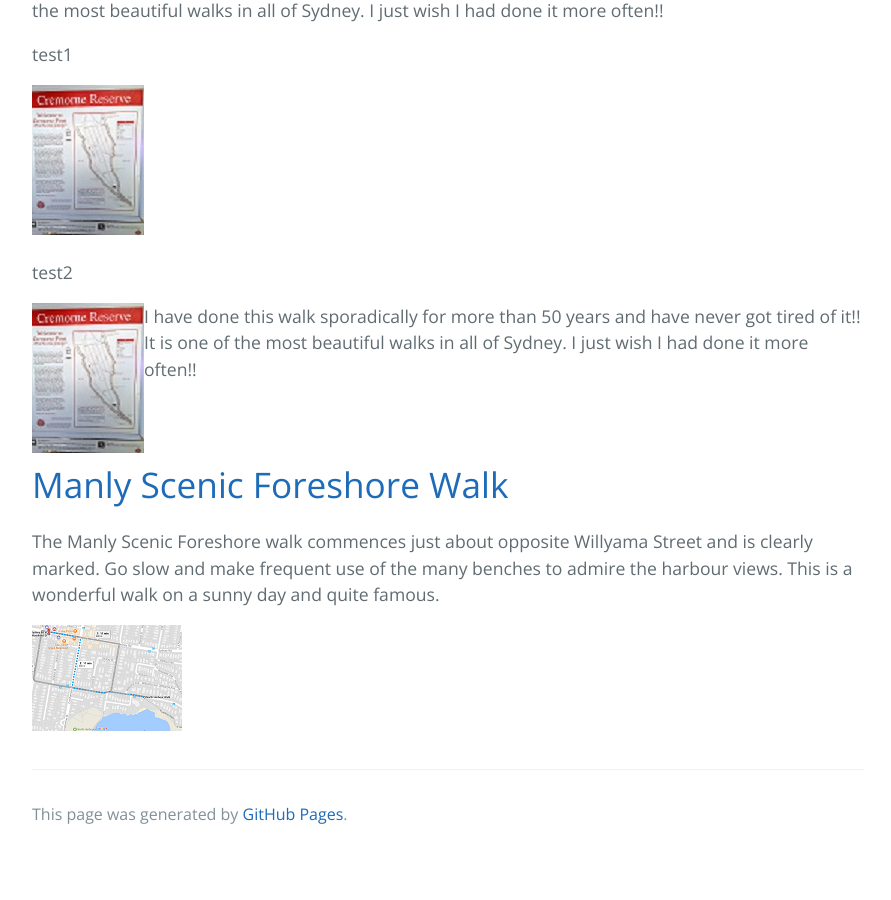
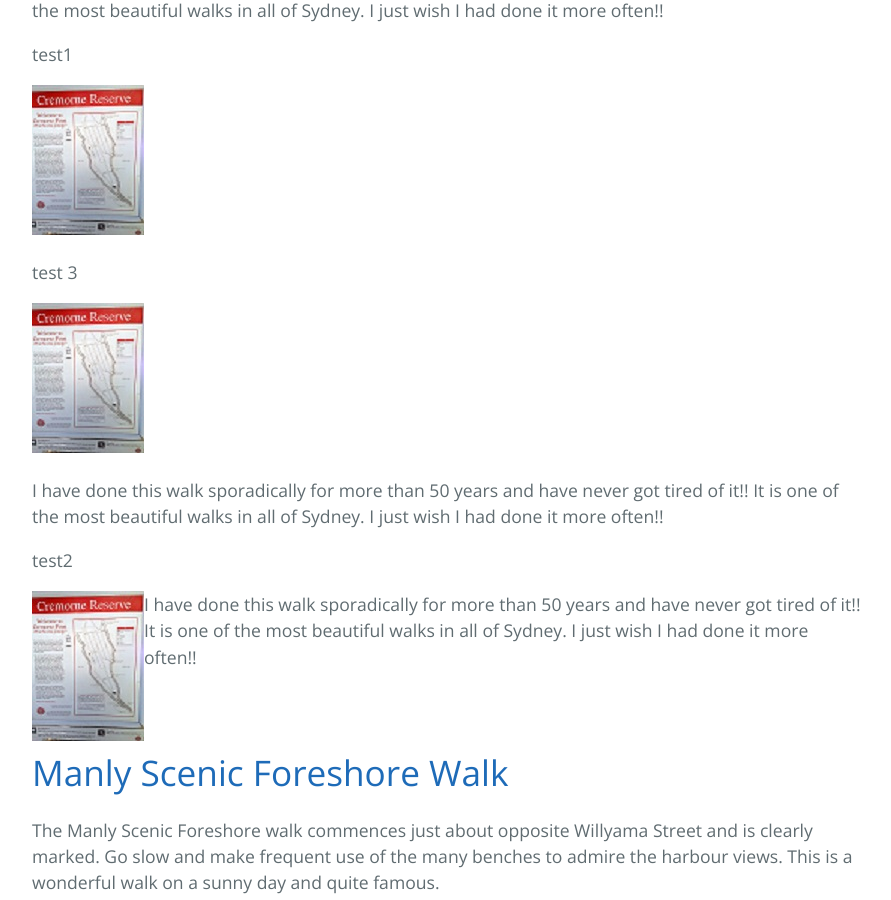
Before and after one commit to janet1405/janet1405.github.io, a Jekyll site: the page built from index.md, in a window 1280 px wide and 900 px high, scrolled down 402 px. Shown: the whole window, without its empty margins (192-1083 px from the left). Built offline with Jekyll 4.4.1, drawn with Linux system fonts in a browser that asks for light colours; the repository's description, which GitHub fills in, is left out; before the commit the page ends 1260 px from its top, so only the background shows below that.

Commit message:
Update index.md

```diff
--- a/index.md
+++ b/index.md
@@ -21,7 +21,12 @@
 [smallpic]: \assets\img\cremorne_point\WalkAroundCremornePoint_112_150.jpg "Cremorne Point Map"
 [largepic]: \assets\img\cremorne_point\WalkAroundCremornePoint.jpg
 
+test 3
 
+ <img src="\assets\img\cremorne_point\WalkAroundCremornePoint_112_150.jpg" class="callout"/>
+
+
+I have done this walk sporadically for more than 50 years and have never got tired of it!! It is one of the most beautiful walks in all of Sydney. I just wish I had done it more often!!
 
 
 test2
```
